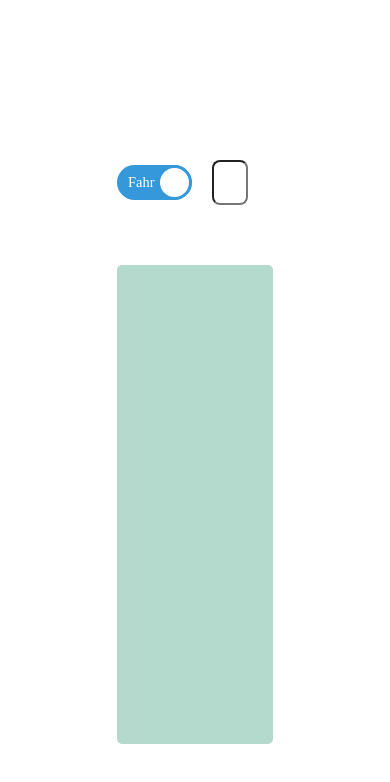
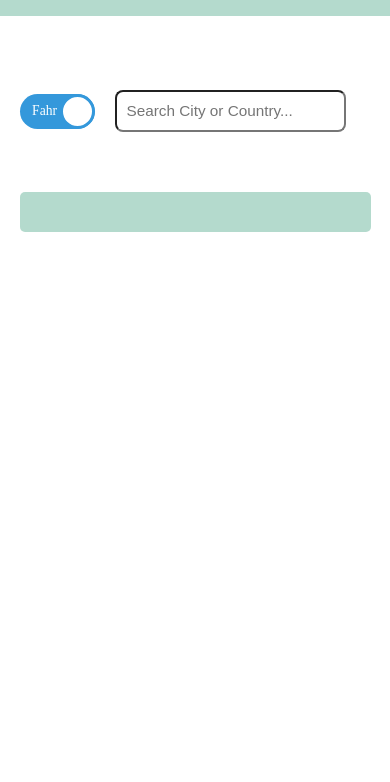
Before and after one commit to nabelk/weather-app, a plain HTML site: page index.html in a window 390 px wide. Drawn offline with Linux system fonts and the light colour scheme; no server answers.

Commit message:
Polishing styling

```diff
--- a/style.css
+++ b/style.css
@@ -14,11 +14,11 @@ body {
     justify-content: flex-start;
     align-items: center;
     gap: 50px;
-    padding: 100px 0 100px 0;
-    height: 100vh;
+    padding: 80px 0px;
     width: 100vw;
     background-size: cover;
-    background-repeat: no-repeat;
+    overflow: auto;
+    position: relative;
 }
 
 div.form {
@@ -49,7 +49,7 @@ input[type='search'] {
     border-radius: 8px;
     padding: 10px 10px;
     width: 100%;
-    font-size: 1rem;
+    font-size: 0.9rem;
 }
 
 .weather-info {
@@ -61,7 +61,7 @@ input[type='search'] {
     gap: 20px;
     background-color: rgba(171, 214, 199, 0.89);
     width: 40%;
-    height: 100%;
+    height: fit-content;
     padding: 20px;
     border-radius: 5px;
     color: #242423;
@@ -135,3 +135,58 @@ input[type='search'] {
         transform: rotate(360deg);
     }
 }
+
+header {
+    background-color: rgba(171, 214, 199, 0.89);
+    padding: 8px;
+    display: flex;
+    justify-content: center;
+    align-items: center;
+    font-size: 1.1rem;
+    position: absolute;
+    top: 0;
+    width: 100%;
+}
+
+header svg {
+    width: 1.3rem;
+    margin-left: 7px;
+}
+
+@media only screen and (max-width: 1144px) {
+    div.form,
+    .weather-info {
+        width: 50%;
+    }
+}
+
+@media only screen and (max-width: 1100px) {
+    div.form,
+    .weather-info {
+        width: 60%;
+    }
+}
+
+@media only screen and (max-width: 860px) {
+    div.form,
+    .weather-info {
+        width: 65%;
+    }
+}
+
+@media only screen and (max-width: 730px) {
+    div.form,
+    .weather-info {
+        width: 75%;
+    }
+}
+
+@media only screen and (max-width: 450px) {
+    :root {
+        font-size: 17px;
+    }
+    div.form,
+    .weather-info {
+        width: 90%;
+    }
+}
```
